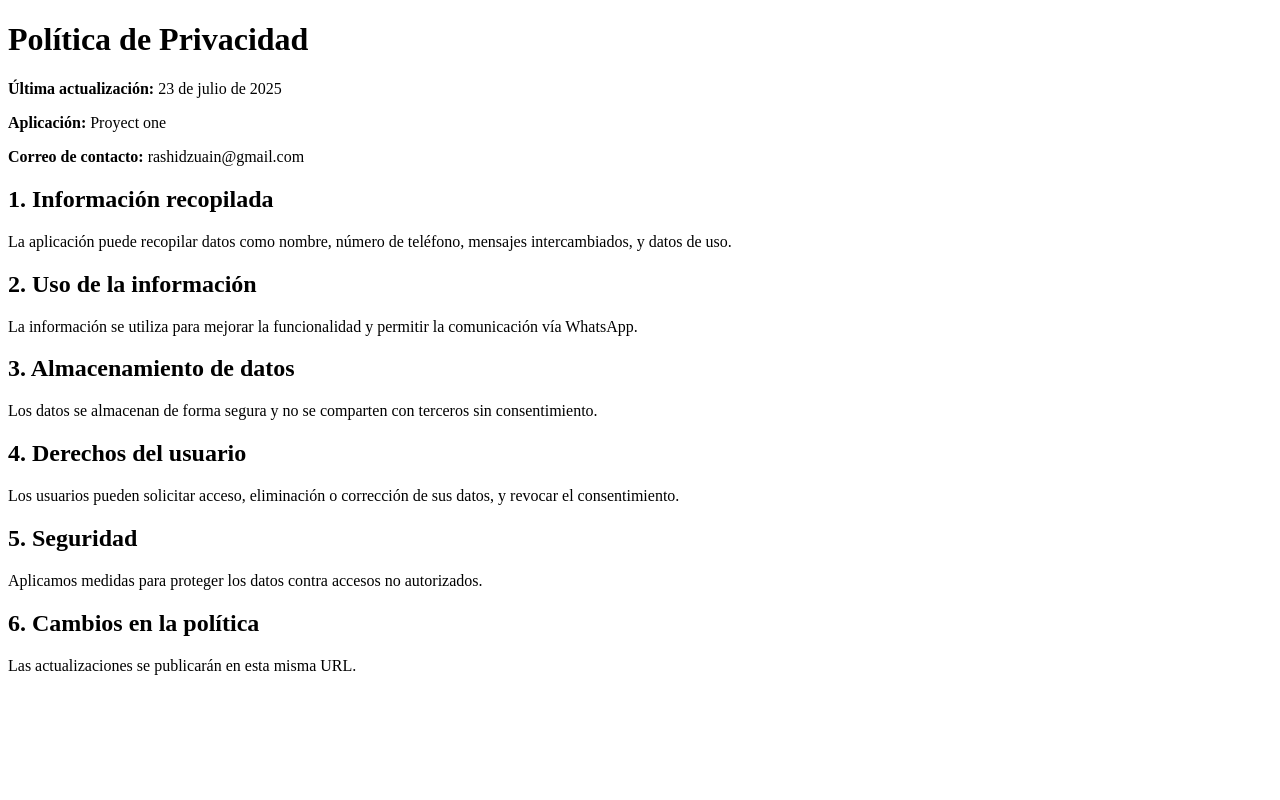
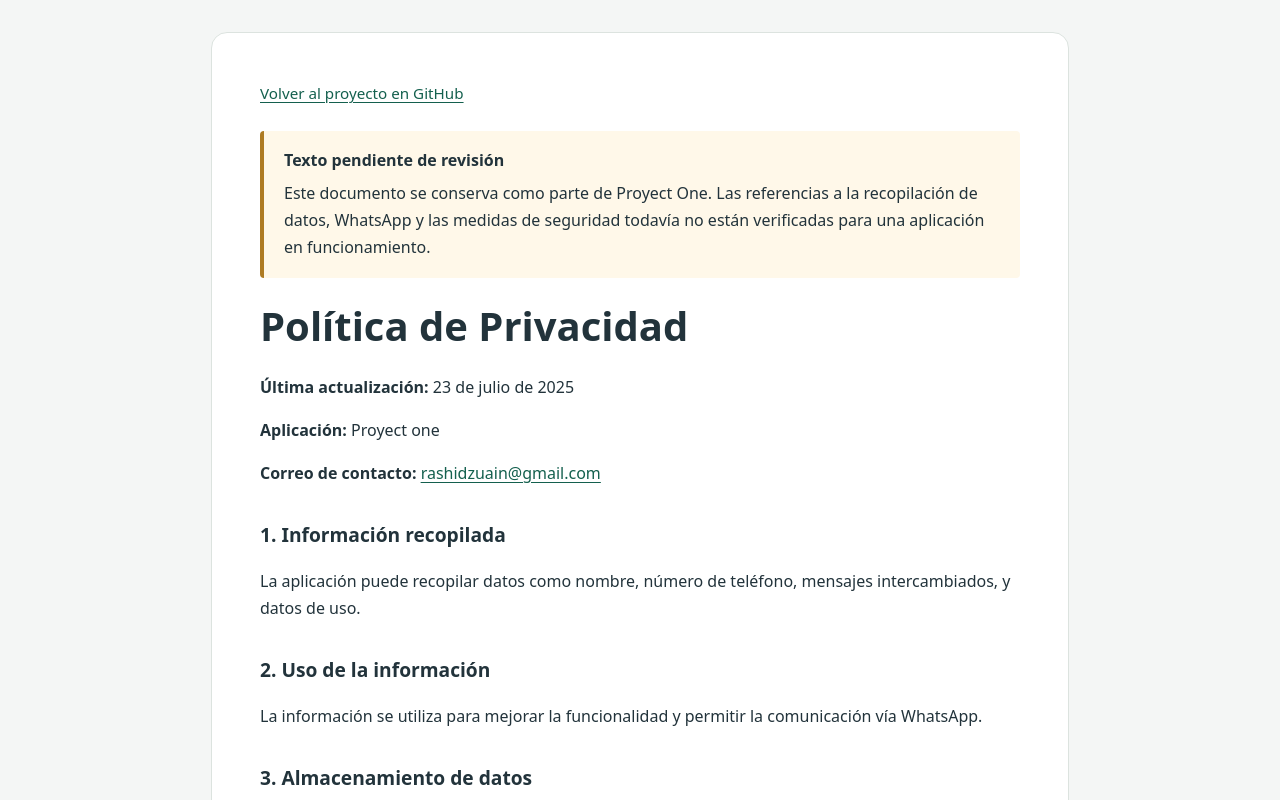
Before and after one commit to rashidzuain/privacidad-proyect-one, a plain HTML site: page index.html in a window 1280 px wide. Shown: the top 800 px of the page. Drawn offline with Linux system fonts and the light colour scheme.

Commit message:
docs: señalar revisión pendiente y mejorar la lectura de la página

```diff
--- a/index.html
+++ b/index.html
@@ -2,13 +2,33 @@
 <html lang="es">
 <head>
   <meta charset="UTF-8">
+  <meta name="viewport" content="width=device-width, initial-scale=1">
+  <style>
+    :root { color-scheme: light; font-family: system-ui, sans-serif; color: #22333b; background: #f4f6f5; }
+    body { margin: 0; padding: 32px 20px; line-height: 1.7; }
+    main { max-width: 760px; margin: auto; padding: clamp(24px, 5vw, 48px); background: white; border: 1px solid #dce3df; border-radius: 16px; }
+    nav { font-size: .95rem; margin-bottom: 24px; }
+    a { color: #14604e; text-underline-offset: .2em; }
+    a:focus-visible { outline: 3px solid #14604e; outline-offset: 4px; }
+    h1 { font-size: clamp(1.8rem, 5vw, 2.5rem); line-height: 1.2; margin: 24px 0; }
+    h2 { font-size: 1.2rem; margin-top: 32px; }
+    aside { padding: 16px 20px; border-left: 4px solid #ae7b23; background: #fff8e9; border-radius: 4px; }
+    aside p { margin: 6px 0 0; }
+    footer { margin-top: 36px; padding-top: 20px; border-top: 1px solid #dce3df; font-size: .95rem; }
+  </style>
   <title>Política de Privacidad - Proyect one</title>
 </head>
 <body>
+<main>
+  <nav aria-label="Navegación del proyecto"><a href="https://github.com/rashidzuain/privacidad-proyect-one">Volver al proyecto en GitHub</a></nav>
+  <aside aria-labelledby="estado-texto">
+    <strong id="estado-texto">Texto pendiente de revisión</strong>
+    <p>Este documento se conserva como parte de Proyect One. Las referencias a la recopilación de datos, WhatsApp y las medidas de seguridad todavía no están verificadas para una aplicación en funcionamiento.</p>
+  </aside>
   <h1>Política de Privacidad</h1>
   <p><strong>Última actualización:</strong> 23 de julio de 2025</p>
   <p><strong>Aplicación:</strong> Proyect one</p>
-  <p><strong>Correo de contacto:</strong> rashidzuain@gmail.com</p>
+  <p><strong>Correo de contacto:</strong> <a href="mailto:rashidzuain@gmail.com">rashidzuain@gmail.com</a></p>
 
   <h2>1. Información recopilada</h2>
   <p>La aplicación puede recopilar datos como nombre, número de teléfono, mensajes intercambiados, y datos de uso.</p>
@@ -27,5 +47,7 @@
 
   <h2>6. Cambios en la política</h2>
   <p>Las actualizaciones se publicarán en esta misma URL.</p>
+  <footer>Si tenés una consulta sobre este documento, podés escribir a <a href="mailto:rashidzuain@gmail.com">Rashid Zuain</a>.</footer>
+</main>
 </body>
 </html>
```
